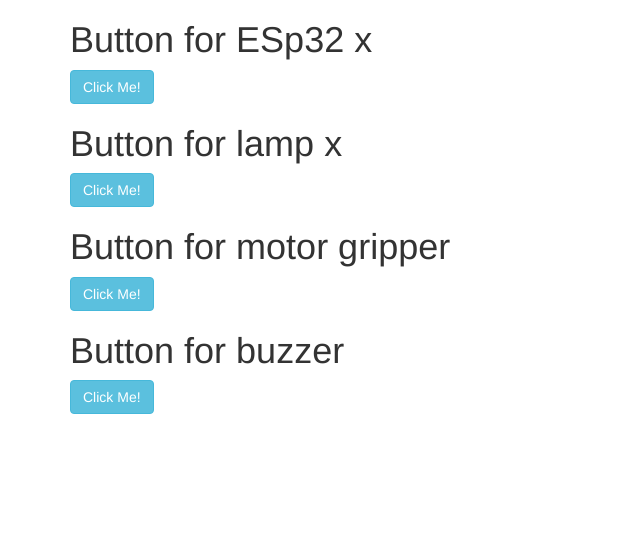
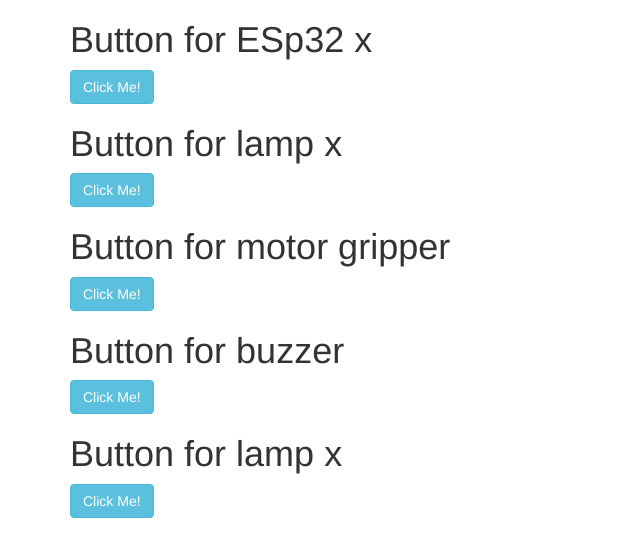
Before and after one commit to zinvifu/IOT-Project, a plain HTML site: page index.html in a window 1280 px wide. Shown: the whole page, without its empty margins (0-640 px from the left). Drawn offline with nearby package versions, Linux system fonts and the light colour scheme.

Commit message:
Update index.html

```diff
--- a/index.html
+++ b/index.html
@@ -30,6 +30,11 @@
   <button type="submit" class="btn btn-info" onclick="getblynk()">Click Me!</button>
 </div>
 
+<div class="container">
+  <h1>Button for lamp x</h1>
+  <button type="submit" class="btn btn-info" onclick="getblynk()">Click Me!</button>
+</div>
+
 <script>
   function getblynk(){
   $.get("https://blynk.cloud/external/api/update?token=rKOgUiuZz1yriWCRxr183nzBE7W77iXB&V1=0", (data, status) => {
```
